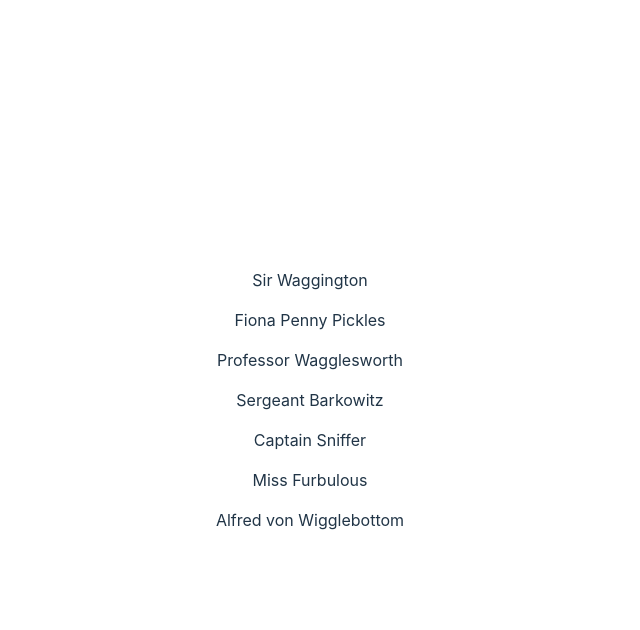
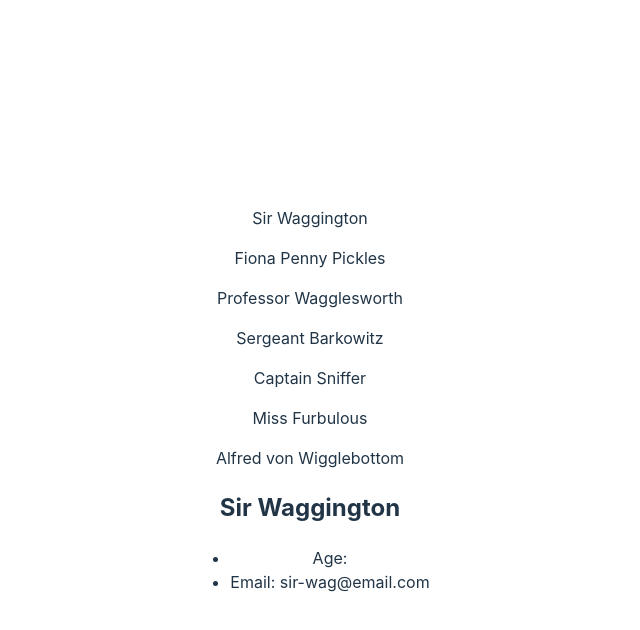
Before and after one commit to erinwolff/Unit3.PuppyPals, a React (Vite) app in the folder PuppyPals/: page / in a window 1280 px wide. Both pictures are taken after a click on the element "Sir Waggington". Shown: the top 630 px of the page, without its empty margins (330-970 px from the left). Built offline with nearby package versions, Linux system fonts and the light colour scheme.

Commit message:
rendered featuredPup to display

```diff
--- a/PuppyPals/src/App.jsx
+++ b/PuppyPals/src/App.jsx
@@ -7,17 +7,27 @@
   const [puppies, setPuppies] = useState(puppyList)
   const [featPupId, setFeatPupId] = useState(null)
   console.log(puppies);
+  const featuredPup = puppies.find((pup) => pup.id === featPupId);
+  console.log(featuredPup)
+
   return (
     <>
       <div className='puppy-name'>
         {
           puppies.map((puppy) => {
-            const featuredPup= puppies.find((pup) => pup.id === featPupId);
-            console.log(featuredPup);
-            return <p onClick={()=>{setFeatPupId(puppy.id)}}key={puppy.id}>{puppy.name}</p>
+            // console.log(featuredPup);
+            return <p onClick={() => { setFeatPupId(puppy.id) }} key={puppy.id}>{puppy.name}</p>
+          })
+        }{featPupId && (
+          <div>
+            <h2>{featuredPup.name}</h2>
+            <ul>
+              <li>Age: {featuredPup.Age}</li>
+              <li>Email: {featuredPup.email}</li>
+            </ul>
+          </div>
 
-        })
-        }
+        )}
       </div>
 
     </>
```
